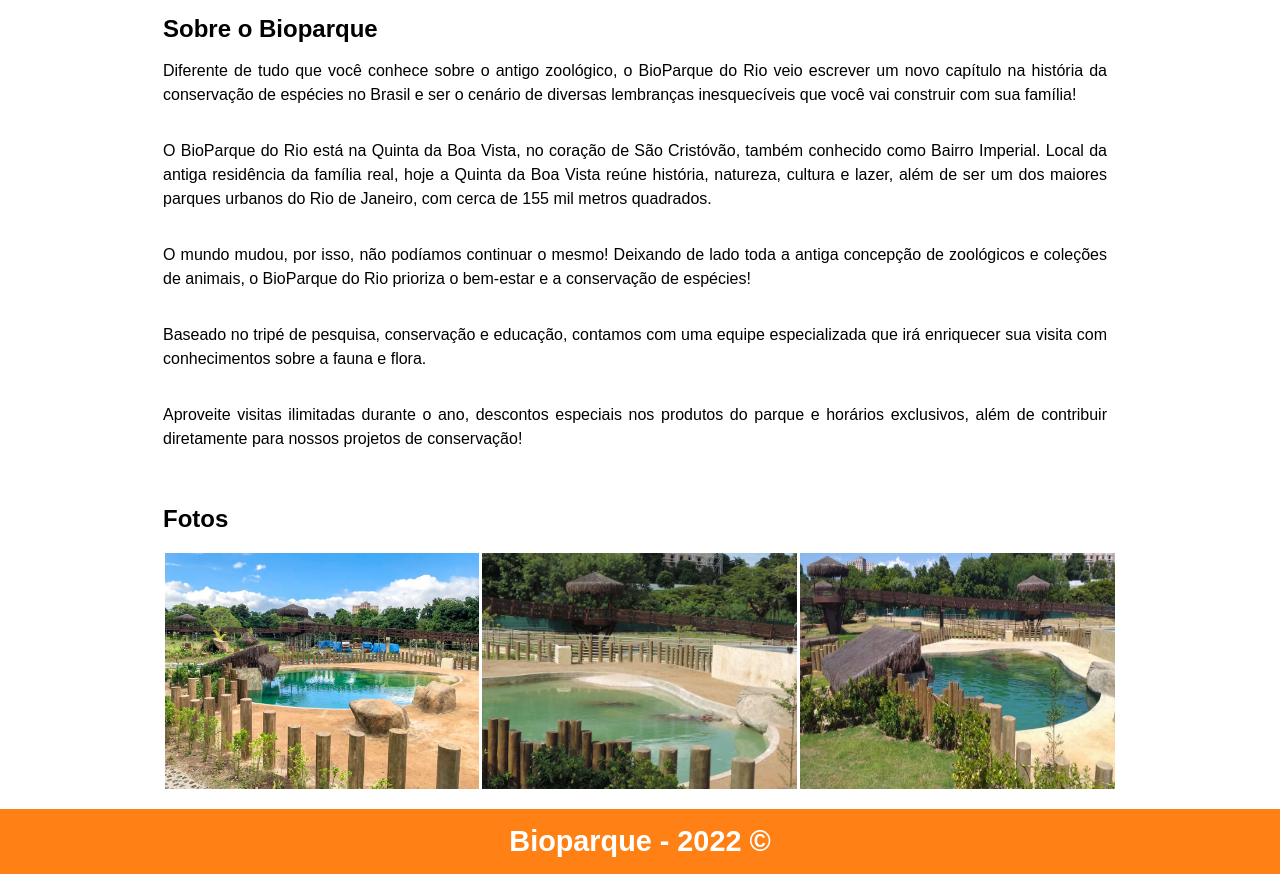
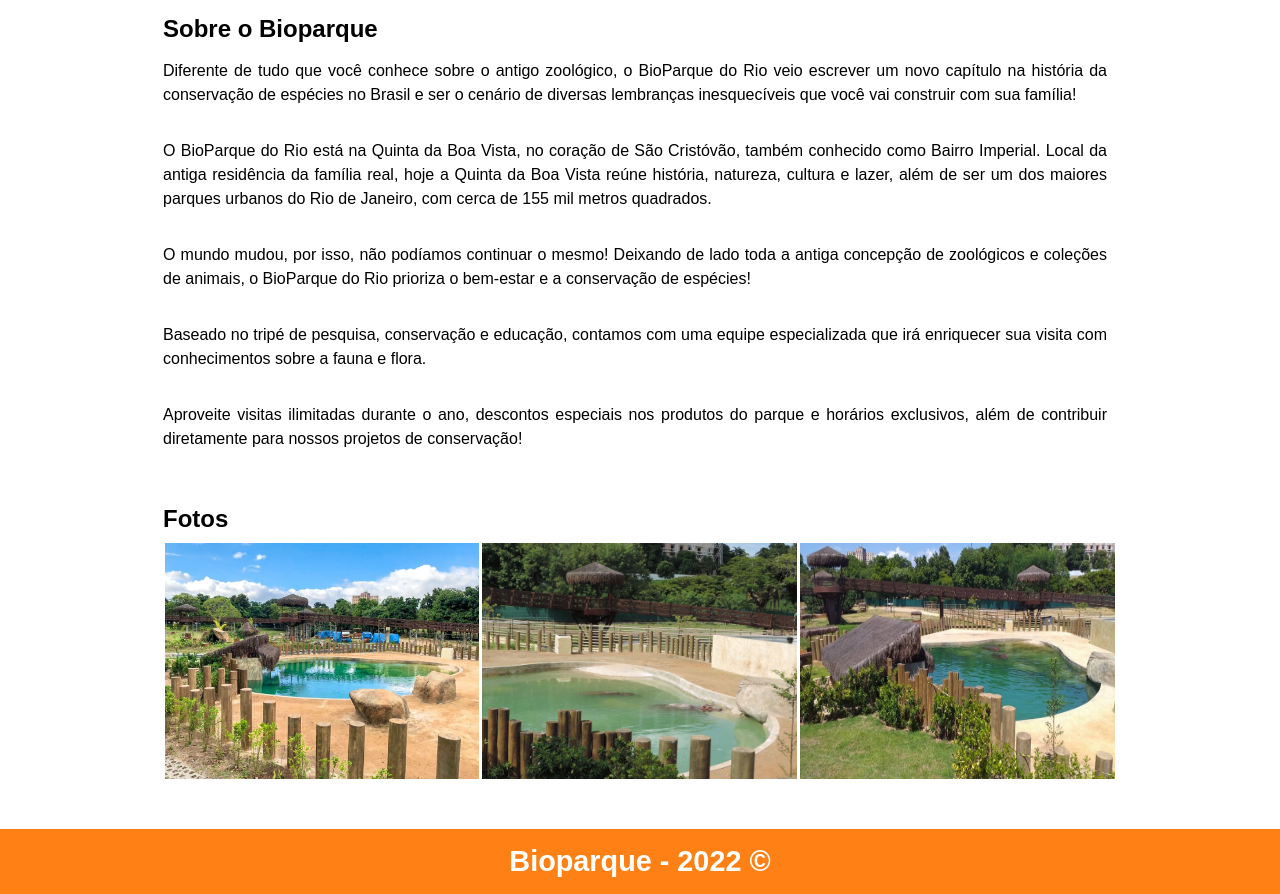
Before and after one commit to Bruno-1990/Bioparque, a plain HTML site: page index.html in a window 1280 px wide. Shown: the part 70-964 px from the top of the page. Drawn offline with Linux system fonts and the light colour scheme.

Commit message:
Update estilo.css

```diff
--- a/CSS/estilo.css
+++ b/CSS/estilo.css
@@ -40,19 +40,20 @@ p{
 .fotos{
     display: flex;
     overflow-x: auto;
-    padding-top: 20px;
+    padding: 10 0;
 
 }
 
 .galeria{
     width: calc(100%-70px);
-    padding-top: 20px;
+    padding: 20px 0;
 
 }
 
 .galeria img {
     width: calc((100% / 3) - 3px);
     margin: 0 1.5px;
+    padding: 10px 0;
 }
 
 img:hover{
```
